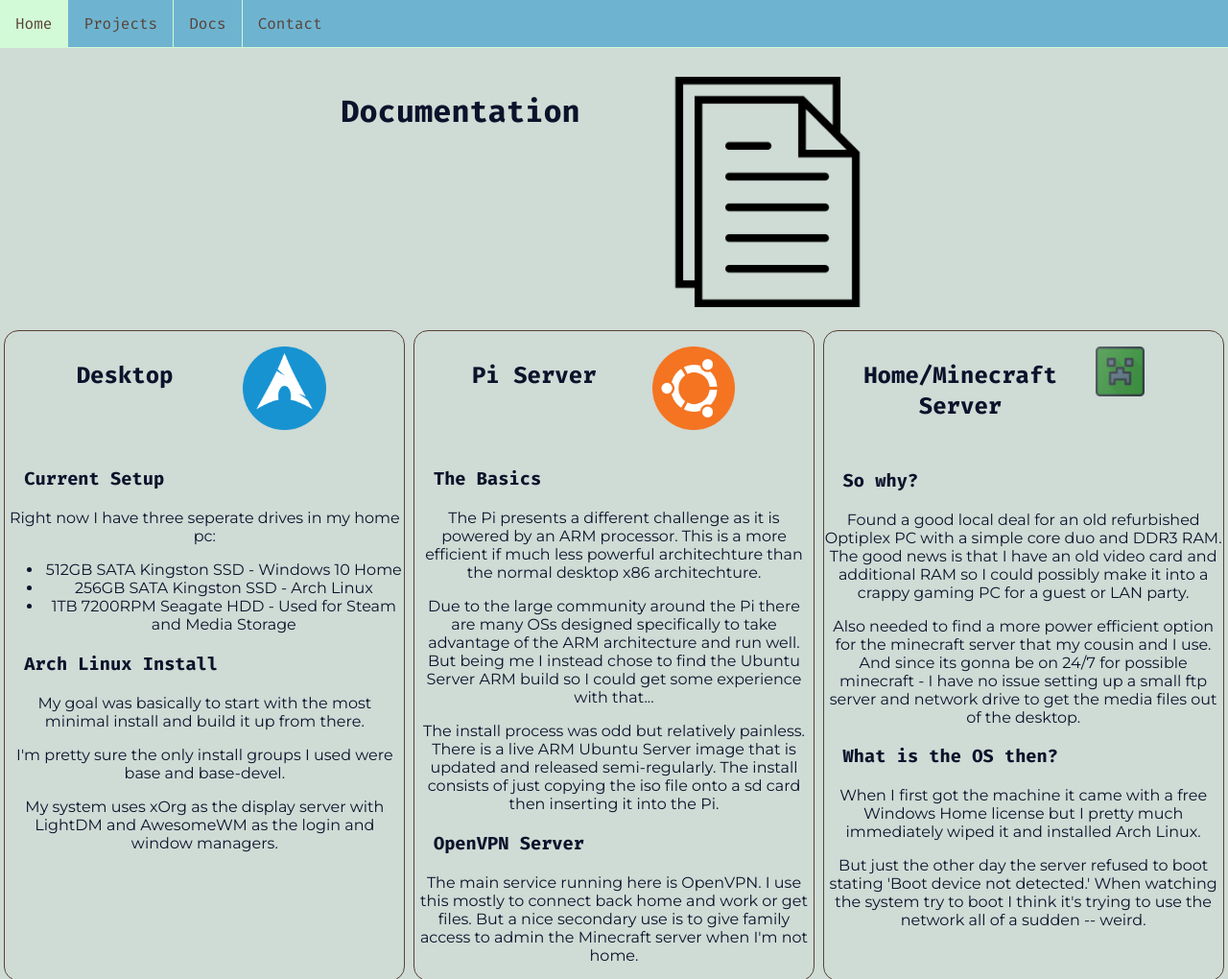
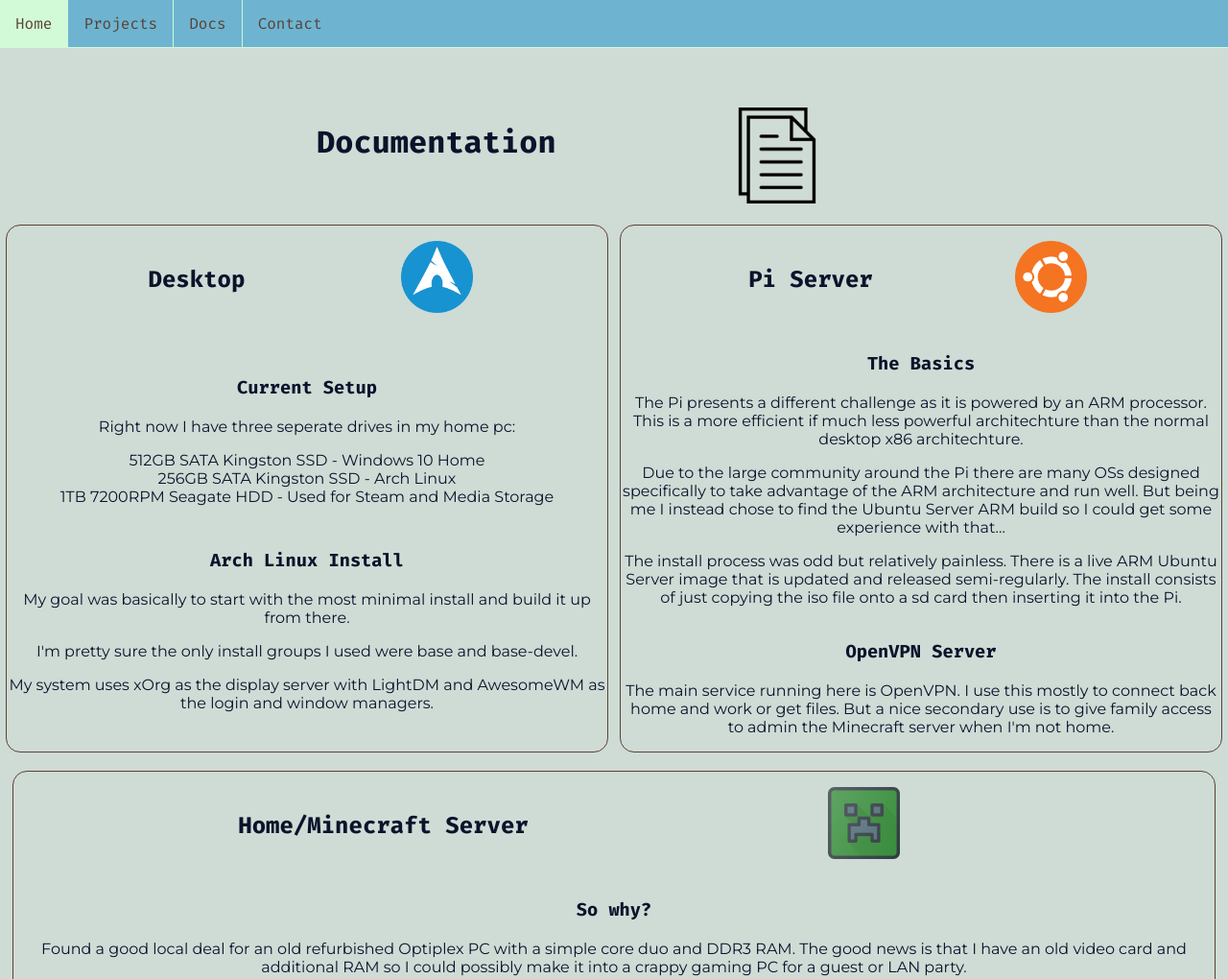
Before and after one commit to ikubetoomuzik/webdfinalproj, a plain HTML site: page site/documentation.html in a window 1280 px wide. Shown: the top 1020 px of the page at 96% size. Drawn offline with Linux system fonts and the light colour scheme.

Commit message:
finished the responsive design css

```diff
--- a/site/css/contact.css
+++ b/site/css/contact.css
@@ -35,9 +35,10 @@ li a img {
 
 form {
     display: grid;
-    grid-template-columns: 1fr 1fr;
+    grid-template-rows: 1fr 1fr;
     grid-template-areas:
-    '. .';
+    '.'
+    '.';
 }
 
 legend {
@@ -87,7 +88,7 @@ select:invalid {
 }
 
 input[type=submit], p {
-    grid-column: 1 / span 2;
+    /*grid-column: 1 / span 2;*/
     margin: 10px auto;
     width: auto;
 }
@@ -96,3 +97,26 @@ input[type=submit], p {
 /* *** Footer Formatting *** */
 
 /* *** End FF *** */
+
+@media only screen and (min-width: 768px) {
+    #pg-header {
+        margin-top: 7.5%;
+        width: 50%;
+    }
+}
+
+@media only screen and (min-width: 1024px) {
+    form {
+        display: grid;
+        grid-template-rows: auto;
+        grid-template-columns: 1fr 1fr;
+        grid-template-areas:
+        '. .';
+    }
+    input[type=submit], p {
+        grid-column: 1 / span 2;
+    }
+}
+
+@media only screen and (min-width: 1440px) {
+}
--- a/site/css/documentation.css
+++ b/site/css/documentation.css
@@ -16,6 +16,16 @@ img {
     max-height: 100%;
 }
 
+ul {
+    list-style-type: none;
+    margin: 0;
+    padding: 0;
+}
+
+li {
+    margin: 0;
+}
+
 /* *** End GF *** */
 /* *** Header Formatting *** */
 
@@ -24,22 +34,33 @@ img {
 
 main {
     display: grid;
-    grid-template-columns: 1fr 1fr 1fr;
+    grid-template-rows: 1fr 1fr 1fr;
     grid-template-areas:
-    '. . .';
+    'arch'
+    'pi'
+    'home';
 }
 
-/*
-article header {
-    min-height: 100px;
-    display: grid;
-    grid-template-columns: 1fr 1fr;
-    grid-template-areas:
-    '. .';
+#archdesktop {
+    grid-area: arch;
 }
-*/
 
-h3 {
+#piserver {
+    grid-area: pi;
+}
+
+#homeserver {
+    grid-area: home;
+}
+
+h2,figure {
+    text-align: center;
+}
+
+header {
+    margin-left: auto;
+    margin-right: auto;
+    grid-area: heading;
     text-align: left;
     padding-left: 20px;
 }
@@ -48,3 +69,47 @@ h3 {
 /* *** Footer Formatting *** */
 
 /* *** End FF *** */
+
+@media only screen and (min-width: 768px) {
+    #pg-header {
+        margin-top: 7.5%;
+        width: 50%;
+    }
+    article {
+        display: grid;
+        grid-template-columns: 1fr 1fr;
+        grid-template-areas:
+        'heading heading'
+        '. .';
+    }
+}
+
+@media only screen and (min-width: 1024px) {
+    main {
+        display: grid;
+        grid-template-rows: auto auto;
+        grid-template-columns: 1fr 1fr;
+        grid-template-areas:
+        'arch pi'
+        'home home';
+    }
+    article {
+        display: grid;
+        grid-template-rows: auto auto auto;
+        grid-template-columns: auto;
+        grid-template-areas:
+        'heading'
+        '.'
+        '.';
+    }
+}
+
+@media only screen and (min-width: 1440px) {
+    main {
+        display: grid;
+        grid-template-rows: auto;
+        grid-template-columns: 1fr 1fr 1fr;
+        grid-template-areas:
+        'arch pi home';
+    }
+}
--- a/site/css/home.css
+++ b/site/css/home.css
@@ -19,11 +19,12 @@
 
 main {
     display: grid;
-    grid-template-columns: 7fr 3fr;
     grid-template-areas:
-    'intro intro'
-    'projprev qstatus'
-    'qdocs qdocs';
+    'intro'
+    'qstatus'
+    'projprev'
+    'qdocs';
+
 }
 
 #intro {
@@ -97,10 +98,12 @@ article {
 #quick-docs {
     grid-area: qdocs;
     display: grid;
-    grid-template-columns: 1fr 1fr 1fr;
+    grid-template-rows: auto 1fr 1fr 1fr;
     grid-template-areas:
-    'dochead dochead dochead'
-    'docone doctwo docthree';
+    'dochead'
+    'docone'
+    'doctwo'
+    'docthree';
 }
 
 #doc-head {
@@ -124,3 +127,76 @@ article {
 /* *** Footer Formatting *** */
 
 /* *** End FF *** */
+
+@media only screen and (min-width: 768px) {
+    #pg-header {
+        margin-top: 7.5%;
+        width: 50%;
+    }
+    #quick-status {
+        display: grid;
+        grid-template-rows: auto 1fr 1fr;
+        grid-template-columns: 1fr 1fr;
+        grid-template-areas:
+        'stathead stathead'
+        'statone stattwo'
+        'statthree statthree';
+    }
+    #quick-docs {
+        display: grid;
+        grid-template-rows: auto 1fr 1fr;
+        grid-template-columns: 1fr 1fr;
+        grid-template-areas:
+        'dochead dochead'
+        'docone doctwo'
+        'docthree docthree';
+    }
+}
+
+@media only screen and (min-width: 1024px) {
+    #quick-status {
+        display: grid;
+        grid-template-rows: auto auto;
+        grid-template-columns: 1fr 1fr 1fr;
+        grid-template-areas:
+        'stathead stathead stathead'
+        'statone stattwo statthree';
+    }
+    #project-preview {
+        display: grid;
+        grid-template-rows: auto auto;
+        grid-template-areas:
+        'projhead projhead'
+        'projone projtwo';
+    }
+    #quick-docs {
+        display: grid;
+        grid-template-rows: auto auto;
+        grid-template-columns: 1fr 1fr 1fr;
+        grid-template-areas:
+        'dochead dochead dochead'
+        'docone doctwo docthree';
+    }
+}
+
+@media only screen and (min-width: 1440px) {
+    main {
+        display: grid;
+        grid-template-columns: 7fr 3fr;
+        grid-template-areas:
+        'intro intro'
+        'projprev qstatus'
+        'qdocs qdocs'
+        'qdocs qdocs';
+    }
+    #quick-status {
+        display: grid;
+        grid-template-rows: auto 1fr 1fr 1fr;
+        grid-template-columns: auto;
+        grid-template-areas:
+        'stathead'
+        'statone'
+        'stattwo'
+        'statthree';
+    }
+}
--- a/site/css/main.css
+++ b/site/css/main.css
@@ -25,10 +25,11 @@ body {
     padding: 0;
     /* Simple text formatting. */
     text-align: center;
-    color: var(--main-txt);
-    background-color: var(--main-bg);
     font-family: 'Montserrat', sans-serif;
     font-weight: 400;
+    color: var(--main-txt);
+    /* Background. */
+    background-color: var(--main-bg);
 }
 
 h1,h2,h3,h4,h5,h6 {
@@ -36,8 +37,12 @@ h1,h2,h3,h4,h5,h6 {
     font-weight: 700;
 }
 
-h1,h2 {
+h1 {
     padding: 10px 0;
+}
+
+h2 {
+    padding: 20px 0;
 }
 
 /* *** End GF *** */
@@ -83,8 +88,12 @@ nav ul li a:hover {
 /* *** Header Formatting *** */
 
 #pg-header {
-    width: 50%;
-    margin: 5% auto 0 auto;
+    width: 80%;
+    margin: 10% auto 0 auto;
+}
+
+#pg-header figure {
+    max-height: 100px;
 }
 
 /* *** End HF *** */
@@ -94,6 +103,10 @@ nav ul li a:hover {
     border: 1px solid var(--main-highlight);
     border-radius: 15px;
     margin: 1%;
+}
+
+header figure {
+    max-height: 75px;
 }
 
 .section-header {
--- a/site/css/projects.css
+++ b/site/css/projects.css
@@ -24,17 +24,14 @@ li {
 /* *** End GF *** */
 /* *** Header Formatting *** */
 
-#pg-header {
-    grid-area: header;
-}
-
 /* *** End HF *** */
 /* *** Main Formatting *** */
 
 main {
     display: grid;
     grid-template-areas:
-    'email laptop';
+    'email'
+    'laptop';
 }
 
 #email-server {
@@ -49,3 +46,21 @@ main {
 /* *** Footer Formatting *** */
 
 /* *** End FF *** */
+
+@media only screen and (min-width: 768px) {
+    #pg-header {
+        margin-top: 7.5%;
+        width: 50%;
+    }
+}
+
+@media only screen and (min-width: 1024px) {
+    main {
+        display: grid;
+        grid-template-areas:
+        'email laptop';
+    }
+}
+
+@media only screen and (min-width: 1440px) {
+}
```
Also changed, not shown: PLAN/resources.txt.
